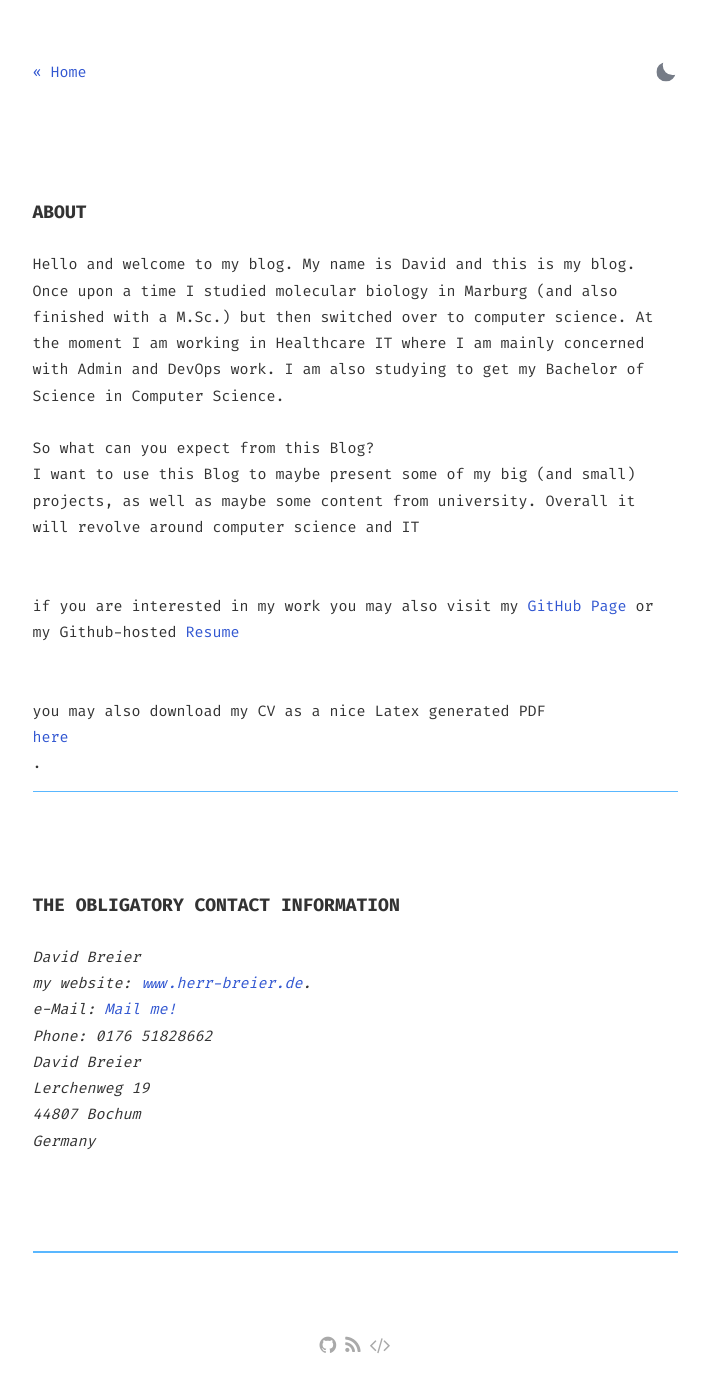
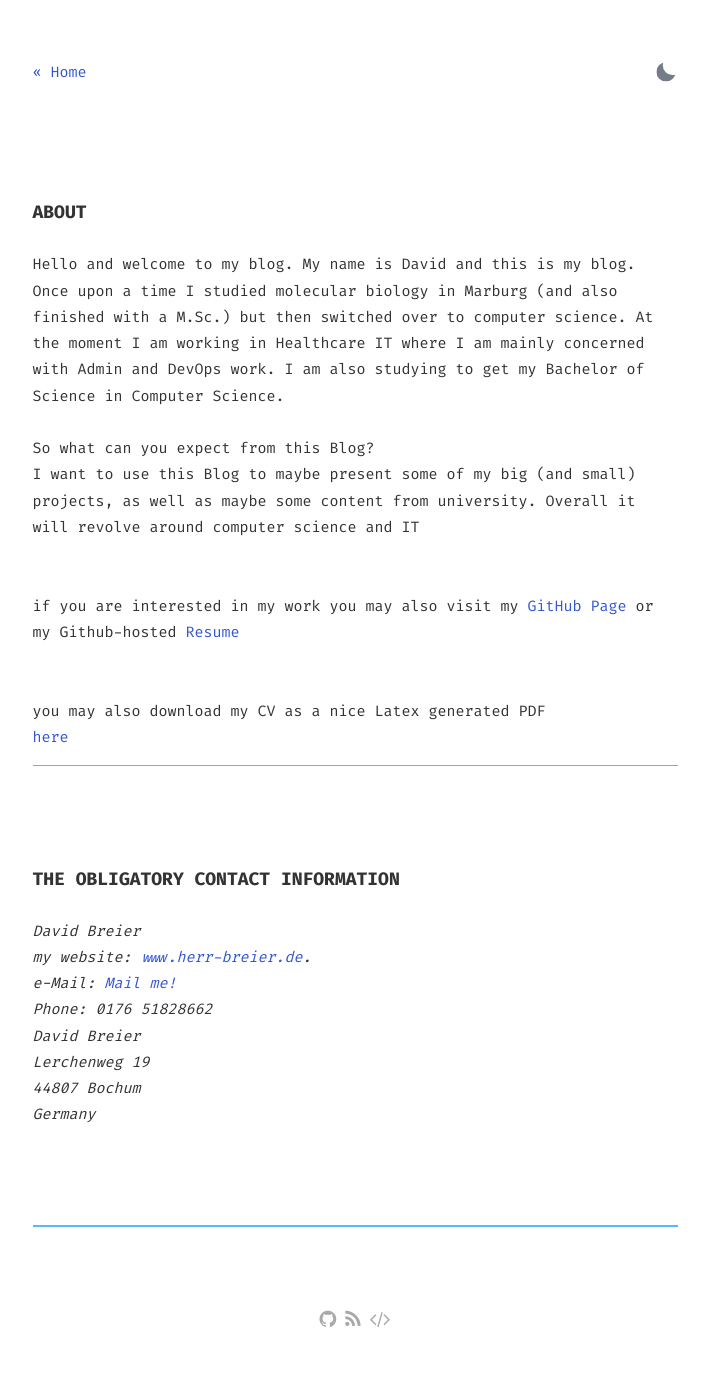
Before and after one commit to KuruGit/Gesko, a Jekyll site: the page built from about.html, in a window 1280 px wide. Shown: the whole page, without its empty margins (285-994 px from the left). Built offline with Jekyll 4.4.1, drawn with Linux system fonts in a browser that asks for light colours; after the commit the page ends 1349 px from its top, so only the background shows below that.

```diff
--- a/about.html
+++ b/about.html
@@ -7,7 +7,7 @@ layout: about
 	<h1>About</h1>
 	<p>Hello and welcome to my blog. My name is David and this is my blog. Once upon a time I studied molecular biology in Marburg (and also finished with a M.Sc.) but then switched over to computer science. At the moment I am working in Healthcare IT where I am mainly concerned with Admin and DevOps work. I am also studying to get my Bachelor of Science in Computer Science.</br></br> So what can you expect from this Blog?</br> I want to use this Blog to maybe present some of my big (and small) projects, as well as maybe some content from university. Overall it will revolve around computer science and IT</p><br></br>
 	<p>if you are interested in my work you may also visit my <a href="https://github.com/KuruGit">GitHub Page</a> or my Github-hosted <a href="https://kurugit.github.io/online-cv/">Resume</a></p></br></br>
-	you may also download my CV as a nice Latex generated PDF <a href="/cv.pdf">here</a>.
+	you may also download my CV as a nice Latex generated PDF <a href="/cv.pdf">here</a>
 
 
 </section>
```
